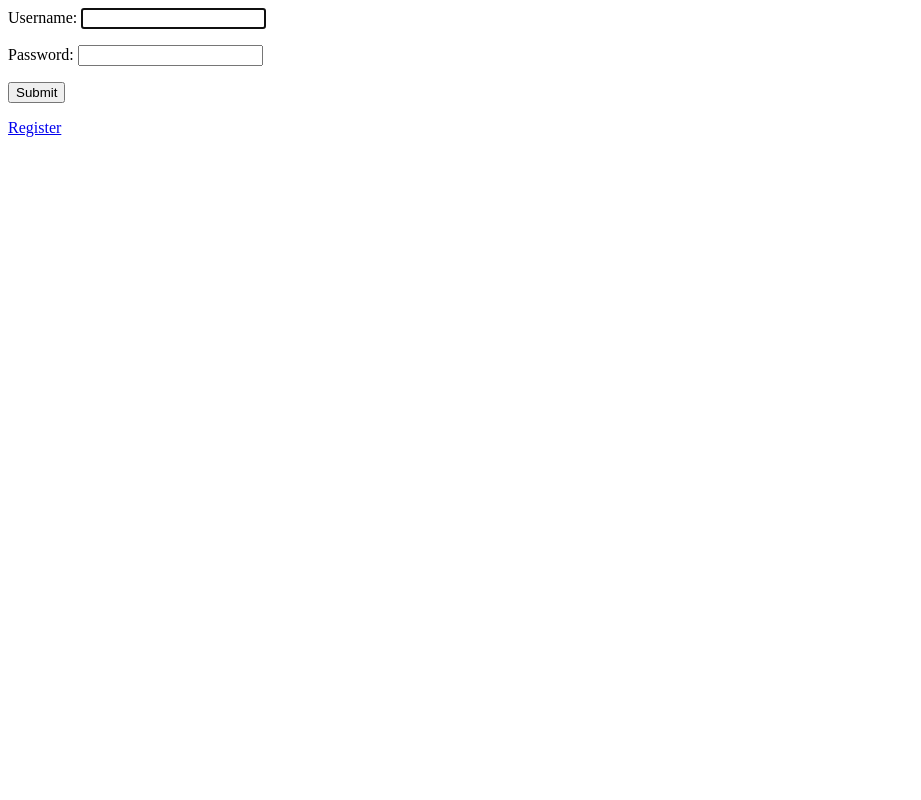
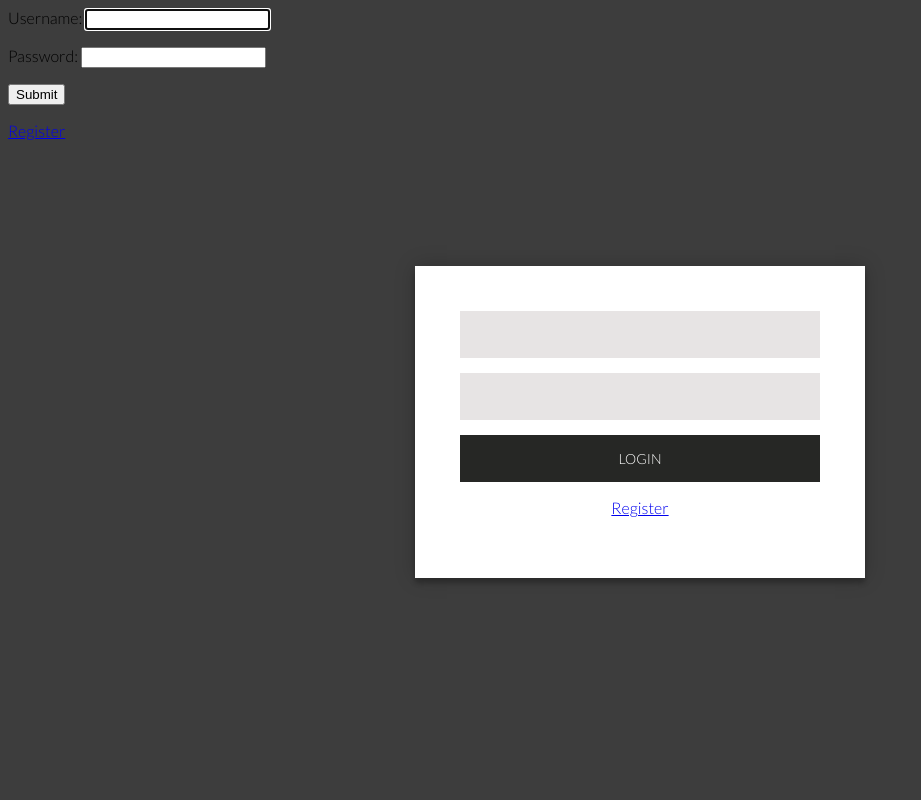
Before and after one commit to algrit/EVA2, a Django app: page /users/login/ in a window 1280 px wide. Shown: the whole page, without its empty margins (0-921 px from the left). Run offline with Django 4.2, Linux system fonts and the light colour scheme.

Commit message:
login html and css added for testing

```diff
--- a/EVA2/settings.py
+++ b/EVA2/settings.py
@@ -92,6 +92,7 @@ USE_I18N = True
 USE_TZ = True
 
 STATIC_URL = 'static/'
-STATICFILES_DIRS = [BASE_DIR / 'EVA2/static', ]
+STATICFILES_DIRS = [BASE_DIR / 'EVA2/static',
+                    BASE_DIR / 'users/static']
 
 DEFAULT_AUTO_FIELD = 'django.db.models.BigAutoField'
--- /dev/null
+++ b/users/static/css/login.css
@@ -0,0 +1,59 @@
+/* path -> static/css/login.css  */
+
+@import url(https://fonts.googleapis.com/css?family=Lato:300);
+
+.login {
+  width: 500px;
+  padding: 10% 0 0;
+  margin: auto;
+}
+.form {
+    position: relative;
+    z-index: 1;
+    background: #FFFFFF;
+    max-width: 360px;
+    margin: 0 auto 100px;
+    padding: 45px;
+    text-align: center;
+    box-shadow: 0 0 20px 0 rgba(0, 0, 0, 0.2), 0 5px 5px 0 rgba(0, 0, 0, 0.24);
+  }
+
+.form input {
+    font-family: "Lato", sans-serif;
+    outline: 0;
+    background: #e7e4e4;
+    width: 100%;
+    border: 0;
+    margin: 0 0 15px;
+    padding: 15px;
+    box-sizing: border-box;
+    font-size: 14px;
+  }
+
+.form button {
+    font-family: "Lato", sans-serif;
+    text-transform: uppercase;
+    outline: 0;
+    background: #262725;
+    width: 100%;
+    border: 0;
+    padding: 15px;
+    color: #FFFFFF;
+    font-size: 14px;
+    -webkit-transition: all 0.3 ease;
+    transition: all 0.3 ease;
+    cursor: pointer;
+  }
+
+.form button:hover,.form button:active,.form button:focus {
+    background: #3d3d3d;
+  }
+
+.form .registration-form {
+    display: none;
+  }
+
+body {
+    background: #3d3d3d;
+    font-family: "Lato", sans-serif;
+  }
--- a/users/templates/registration/login.html
+++ b/users/templates/registration/login.html
@@ -9,3 +9,29 @@ You've done entrance
 </form>
 <a href="{% url 'register' %}">Register</a>
 {% endif %}
+
+
+
+<!-- Login/Registration Page - HTML -->
+
+{% load static %}
+
+<link rel="stylesheet" type="text/css" href="{% static 'css/login.css' %}">
+
+<div class="login">
+    <div class="form">
+        <form class="registration-form">
+            <input type="text" placeholder="name" />
+            <input type="password" placeholder="password" />
+            <input type="text" placeholder="email" />
+            <button>Create</button>
+            <p><a href="#">Log In</a></p>
+        </form>
+        <form class="login-form">
+            {{ form.username }}
+            {{ form.password }}
+            <button>Login</button>
+            <p><a href="#">Register</a></p>
+        </form>
+    </div>
+</div>
```
